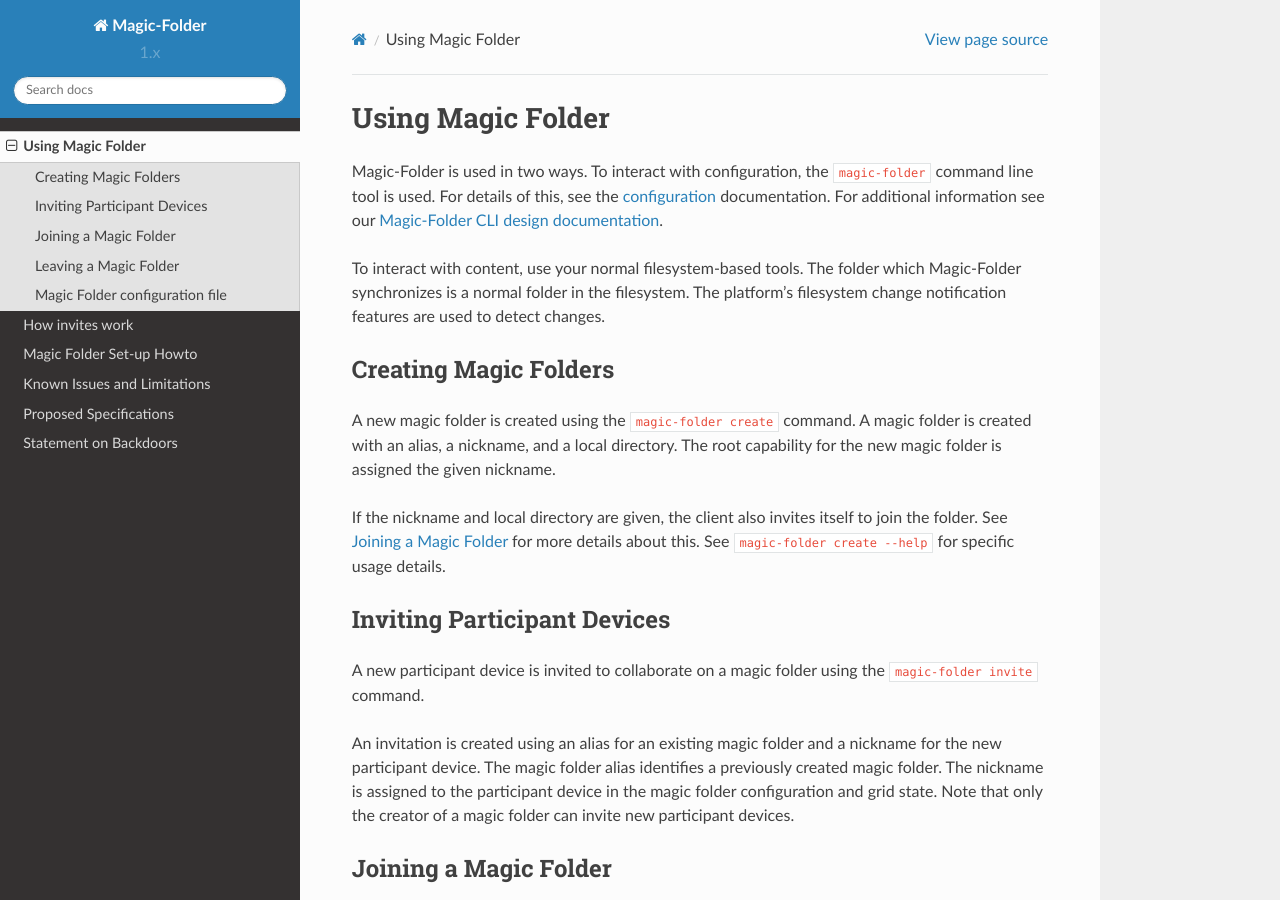
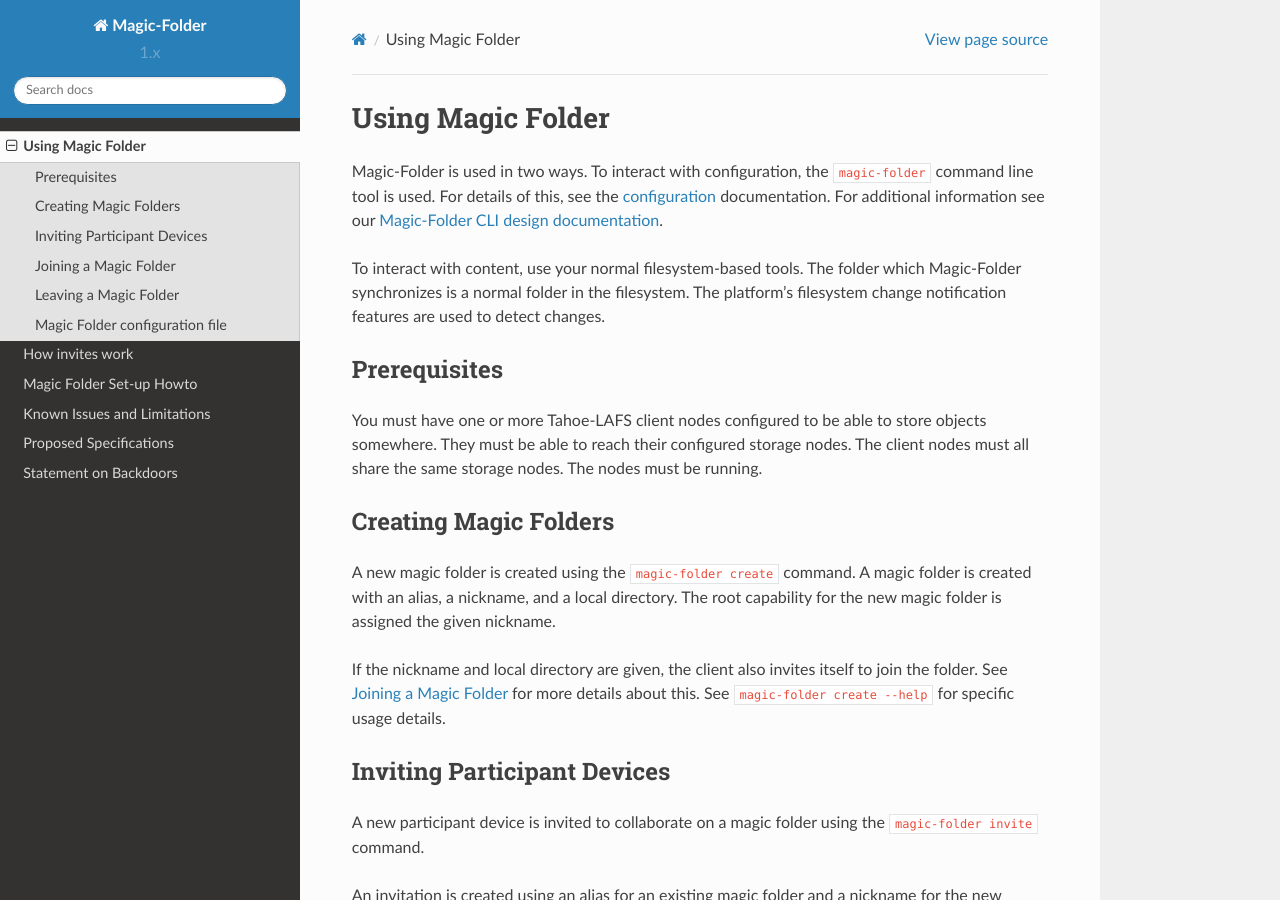
Before and after one commit to tahoe-lafs/magic-folder, a Sphinx documentation site: the page built from docs/usage.rst, in a window 1280 px wide and 900 px high. Built offline with Sphinx 7.4.7 and the Read the Docs theme 2.0.0, drawn with Linux system fonts in a browser that asks for light colours.

Commit message:
Move "prerequisites" subsection to "usage" page

```diff
--- a/docs/usage.rst
+++ b/docs/usage.rst
@@ -15,6 +15,15 @@
 folder which Magic-Folder synchronizes is a normal folder in the
 filesystem.  The platform's filesystem change notification features
 are used to detect changes.
+
+Prerequisites
+-------------
+
+You must have one or more Tahoe-LAFS client nodes configured to be
+able to store objects somewhere.  They must be able to reach their
+configured storage nodes.  The client nodes must all share the same
+storage nodes.  The nodes must be running.
+
 
 Creating Magic Folders
 ----------------------
```
Also changed, not shown: docs/magic-folder-howto.rst (+0 -7 lines).
